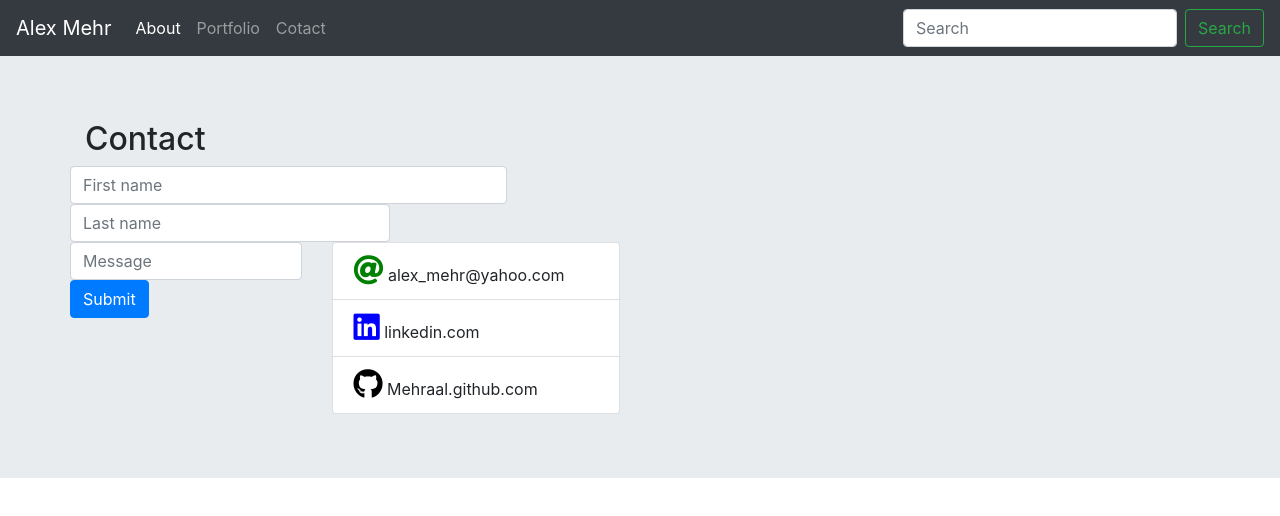
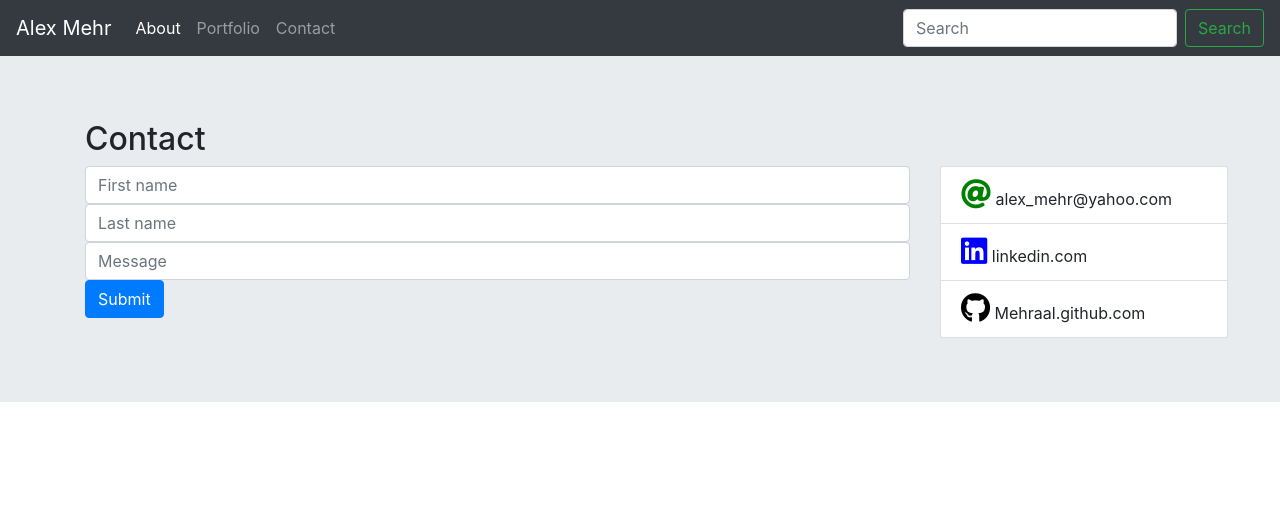
Before and after one commit to Mehraal/Bootstrap-Portfolio, a plain HTML site: page Contact.html in a window 1280 px wide. Drawn offline with nearby package versions, Linux system fonts and the light colour scheme.

Commit message:
Jumbotron issue

```diff
--- a/Contact.html
+++ b/Contact.html
@@ -36,7 +36,7 @@
                     <a class="nav-link" href="#">Portfolio</a>
                 </li>
                 <li class="nav-item">
-                    <a class="nav-link" href="#">Cotact</a>
+                    <a class="nav-link" href="#">Contact</a>
                 </li>
             </ul>
             <form class="form-inline my-2 my-lg-0">
@@ -54,22 +54,24 @@
             <div class="col-md-12">
 
             <h2>Contact</h2>
+            </div>
 
         </div>
         <div class="row">
             <div class="col-md-9">
-                <input type="text" class="form-control" placeholder="First name">
-
+                <div class="row"> <div class="col-md-12"><input type="text" class="form-control" placeholder="First name"></div></div>
         <div class="row">
-            <div class="col-md-9">
+            <div class="col-md-12">
                     <input type="text" class="form-control" placeholder="Last name">
-
+                </div>
+            </div>
         <div class="row">
-            <div class="col-md-9">
+            <div class="col-md-12">
                 <input type="text" class="form-control" placeholder="Message">
                 <input class="btn btn-primary" type="submit" value="Submit">
             </div>
-
+        </div>
+        </div>
 
         <div class="col-md-3">
             <div class="card" style="width: 18rem;">
@@ -80,6 +82,12 @@
                 </ul>
             </div>
         </div>
+
+
+
+
+
+
 
         <style>
             .footer {
```
Also changed, not shown: Portfolio.html (+4 -0 lines), index.html (+1 -0 lines). Lines whose indentation alone changed are shown as unchanged.
